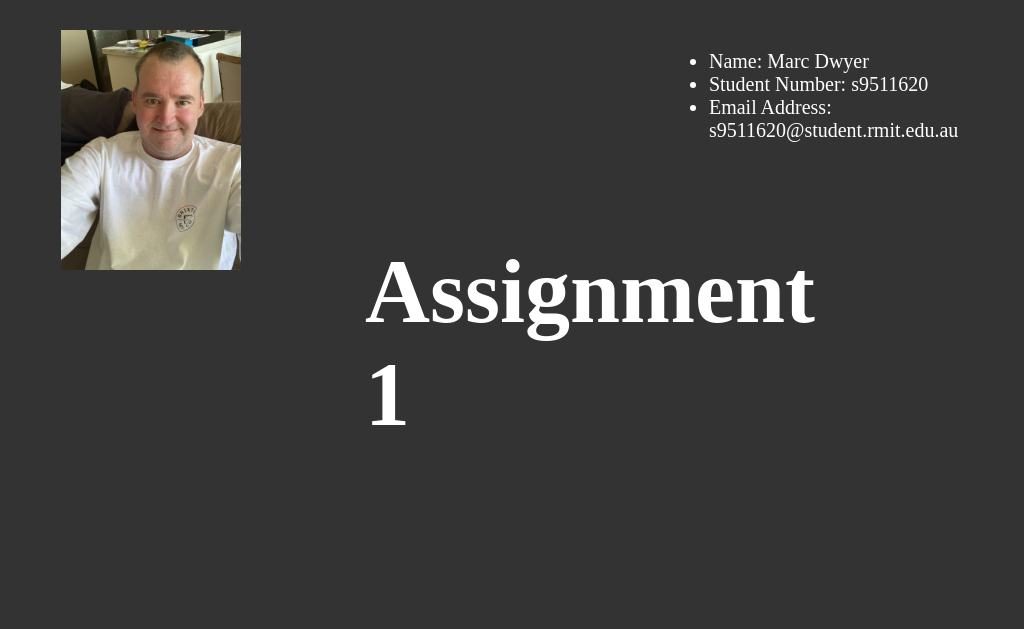
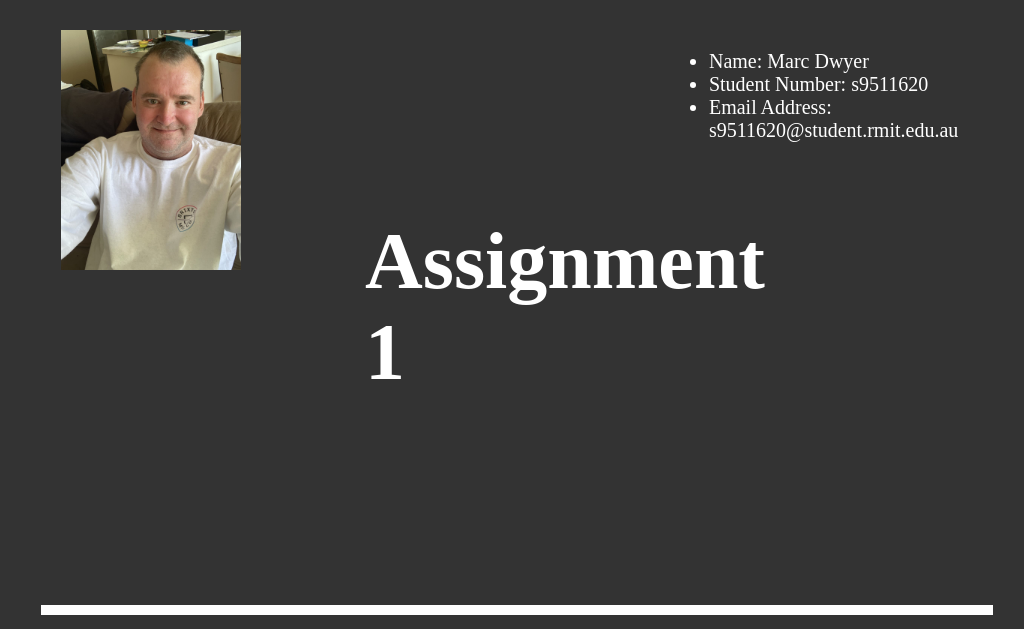
Before and after one commit to MarcDwyer9/COSC2196, a plain HTML site: page index.html in a window 1280 px wide. Shown: the top 629 px of the page, without its empty margins (169-1193 px from the left). Drawn offline with Linux system fonts and the light colour scheme.

Commit message:
Add files via upload

```diff
--- a/style.css
+++ b/style.css
@@ -49,6 +49,6 @@ img {
   test-align: center;
 }
 h6{
-   font-size: 90px;
-   test-align: center;
+   font-size: 80px;
+
 }
```
